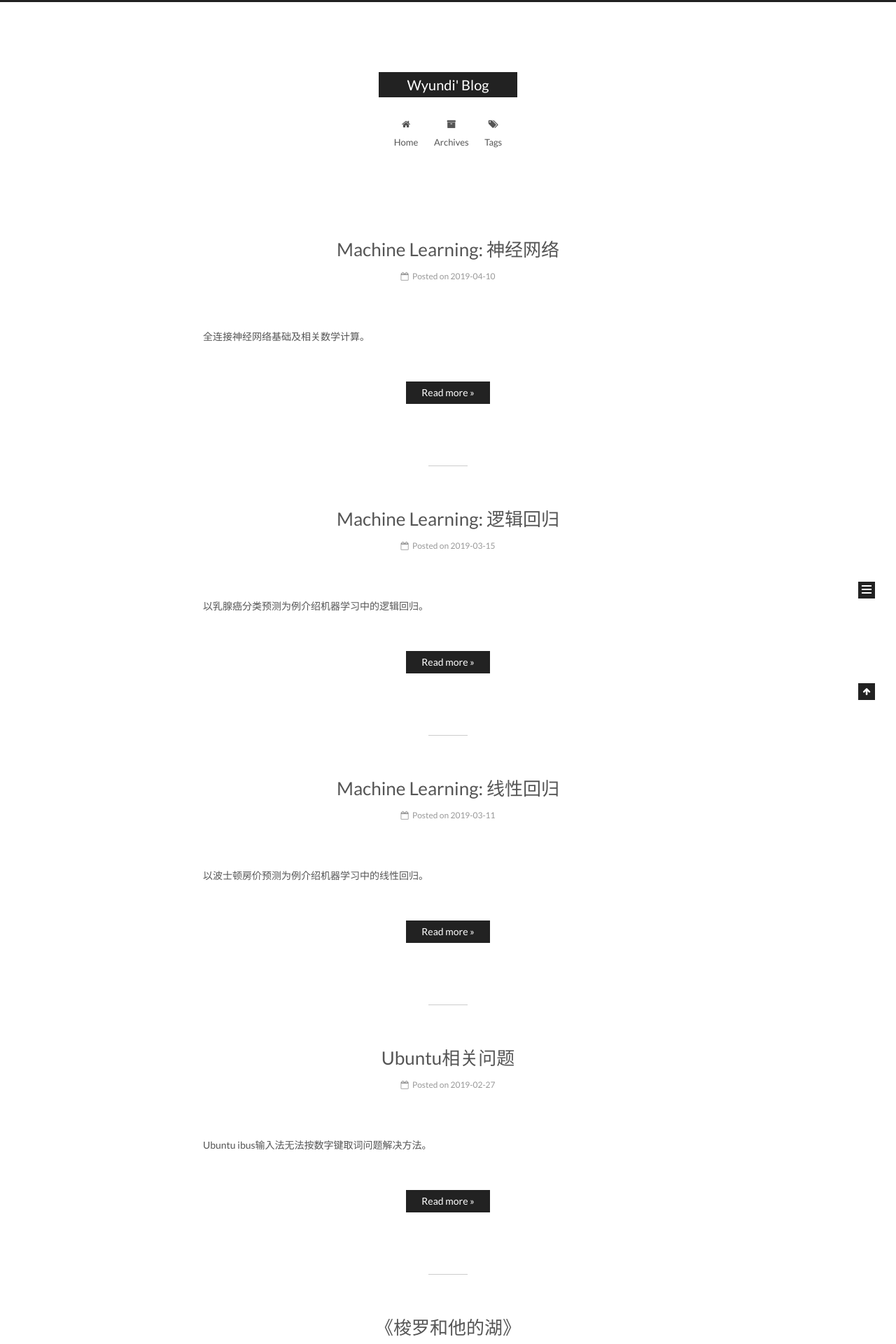
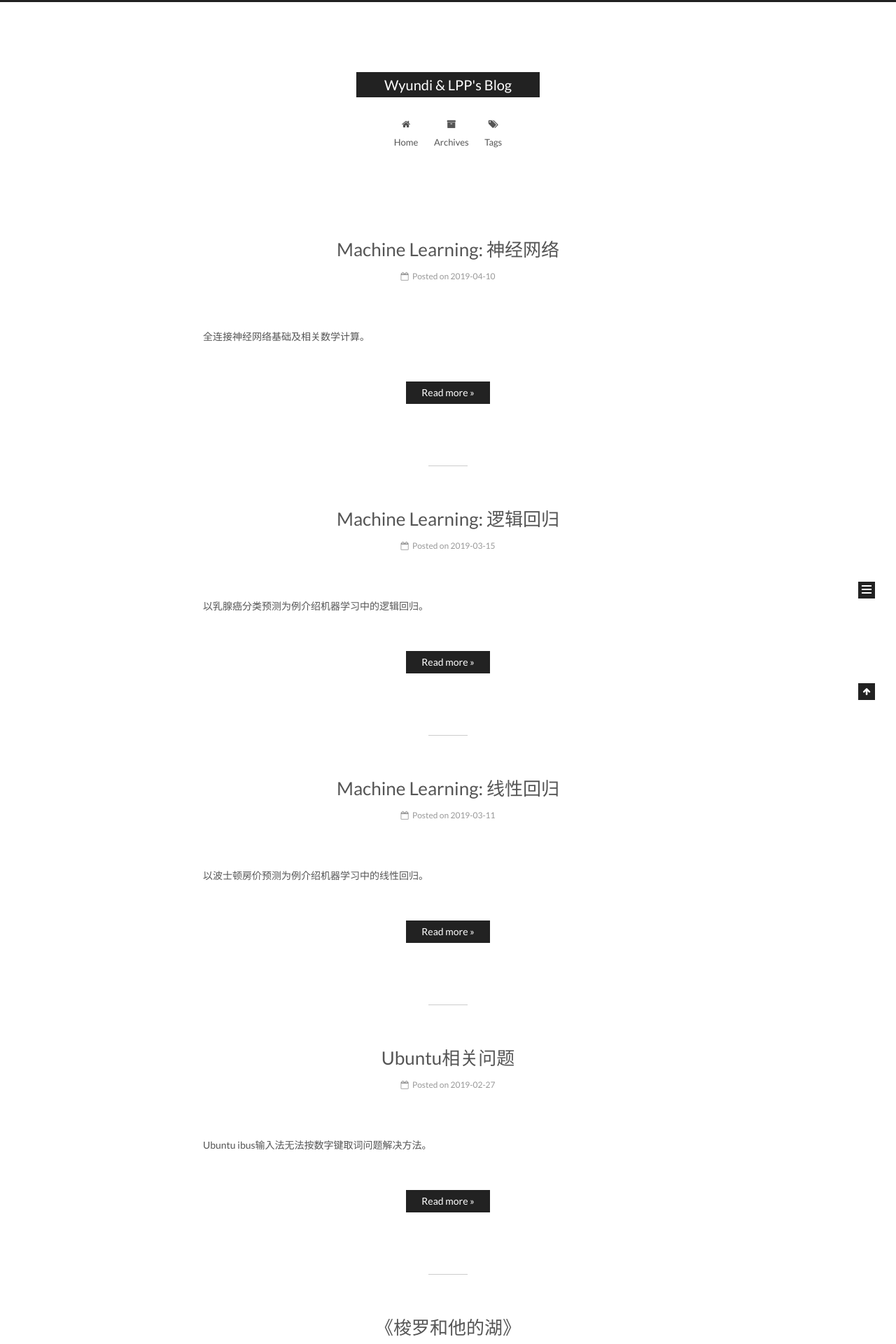
Before and after one commit to Wyundi/wyundi.github.io, a Jekyll site: the page built from index.html, in a window 1280 px wide. Shown: the top 1920 px of the page at 70% size. Built offline with Jekyll 4.4.1, drawn with Linux system fonts in a browser that asks for light colours; the list of posts is cut into pages by our own code.

Commit message:
Update _config.yml
Change config

```diff
--- a/_config.yml
+++ b/_config.yml
@@ -4,10 +4,10 @@
 # ---------------------------------------------------------------
 
 # Site
-title: Wyundi' Blog
+title: Wyundi & LPP's Blog
 subtitle:
 description:
-author: Wyundi
+author: Wyundi & LPP
 # Support language: de, en, fr-FR, id, ja, ko, pt-BR, pt, ru, zh-Hans, zh-hk, zh-tw
 language: en
 date_format: '%Y-%m-%d'
```
